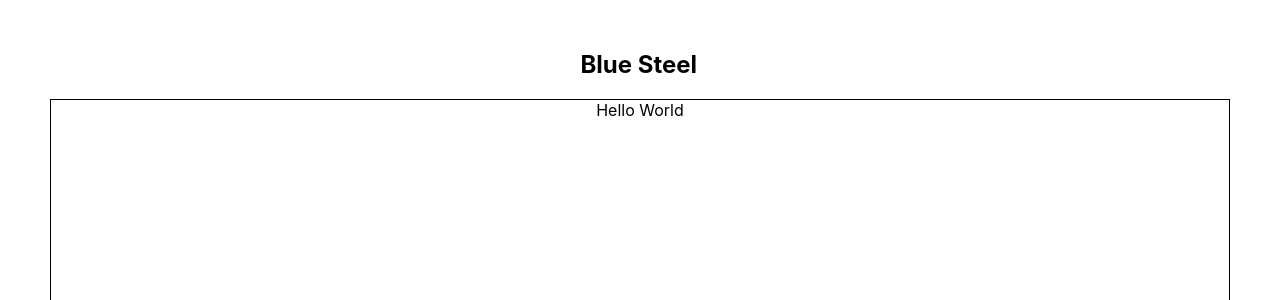
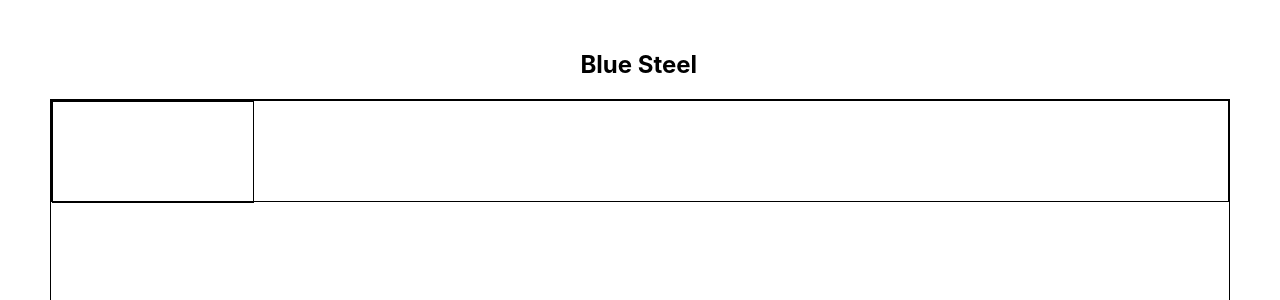
Before and after one commit to SKrauth/blue-steel, a React (Create React App) app: page / in a window 1280 px wide. Shown: the top 300 px of the page. Built offline with nearby package versions, Linux system fonts and the light colour scheme.

Commit message:
line and measure outlines

```diff
--- /dev/null
+++ b/src/components/Line/Line.tsx
@@ -0,0 +1,14 @@
+import React from 'react';
+import { StyledLine } from '.'
+
+export interface LineProps {lineHeight: number; }
+
+export const Line : React.FunctionComponent<LineProps> =
+  ({lineHeight, children}) =>
+{
+    return (
+      <StyledLine height={lineHeight}>
+        {children}
+      </StyledLine>
+    )
+}
--- /dev/null
+++ b/src/components/Line/Styles.tsx
@@ -0,0 +1,10 @@
+import styled from "styled-components";
+
+type LineStyles = {
+  height: number,
+};
+
+export const StyledLine = styled.div<LineStyles>`
+  border: 1px solid #000000;
+  height: ${props => props.height.toString() + "px"};
+`;
--- /dev/null
+++ b/src/components/Line/index.tsx
@@ -0,0 +1,2 @@
+export * from "./Line"
+export * from "./Styles"
--- /dev/null
+++ b/src/components/Measure/Measure.tsx
@@ -0,0 +1,11 @@
+import React from 'react';
+import { StyledMeasure } from '.'
+
+export interface MeasureProps { measureWidth: number; measureHeight: number; }
+
+export function Measure({measureWidth, measureHeight}: MeasureProps) {
+    return (
+      <StyledMeasure height={measureHeight}  width={measureWidth}>
+      </StyledMeasure>
+    )
+}
--- /dev/null
+++ b/src/components/Measure/Styles.tsx
@@ -0,0 +1,12 @@
+import styled from "styled-components";
+
+type MeasureStyles = {
+  height: number,
+  width: number,
+};
+
+export const StyledMeasure = styled.div<MeasureStyles>`
+  border: 1px solid #000000;
+  height: ${props => props.height.toString() + "px"};
+  width: ${props => props.width.toString() + "px"};
+`;
--- /dev/null
+++ b/src/components/Measure/index.tsx
@@ -0,0 +1,2 @@
+export * from "./Measure"
+export * from "./Styles"
--- a/src/components/Page/Page.tsx
+++ b/src/components/Page/Page.tsx
@@ -1,13 +1,17 @@
 import React from 'react';
 import { StyledPage } from '.'
+import { Line } from '../Line'
+import { Measure } from '../Measure'
 
 export interface PageProps { pageWidth: number; }
 
 export function Page({pageWidth}: PageProps) {
-  console.log(<StyledPage height={Math.floor(pageWidth * (11/8.5))}  width={pageWidth} />)
+
     return (
       <StyledPage height={Math.floor(pageWidth * (11/8.5))}  width={pageWidth}>
-        Hello World
+        <Line lineHeight={100}>
+          <Measure measureHeight={100} measureWidth={200} />
+          </Line>
       </StyledPage>
     )
 }
```
